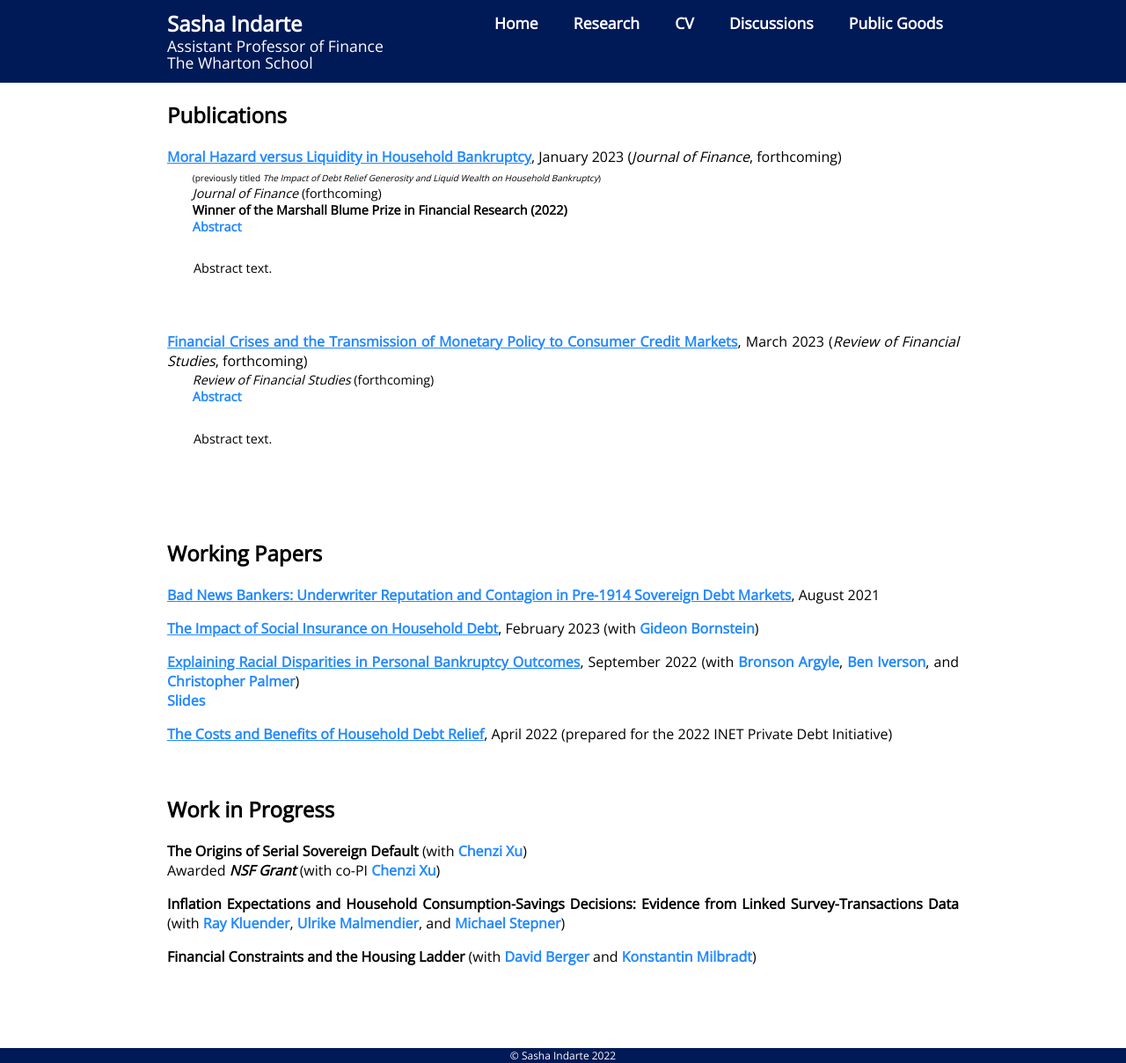
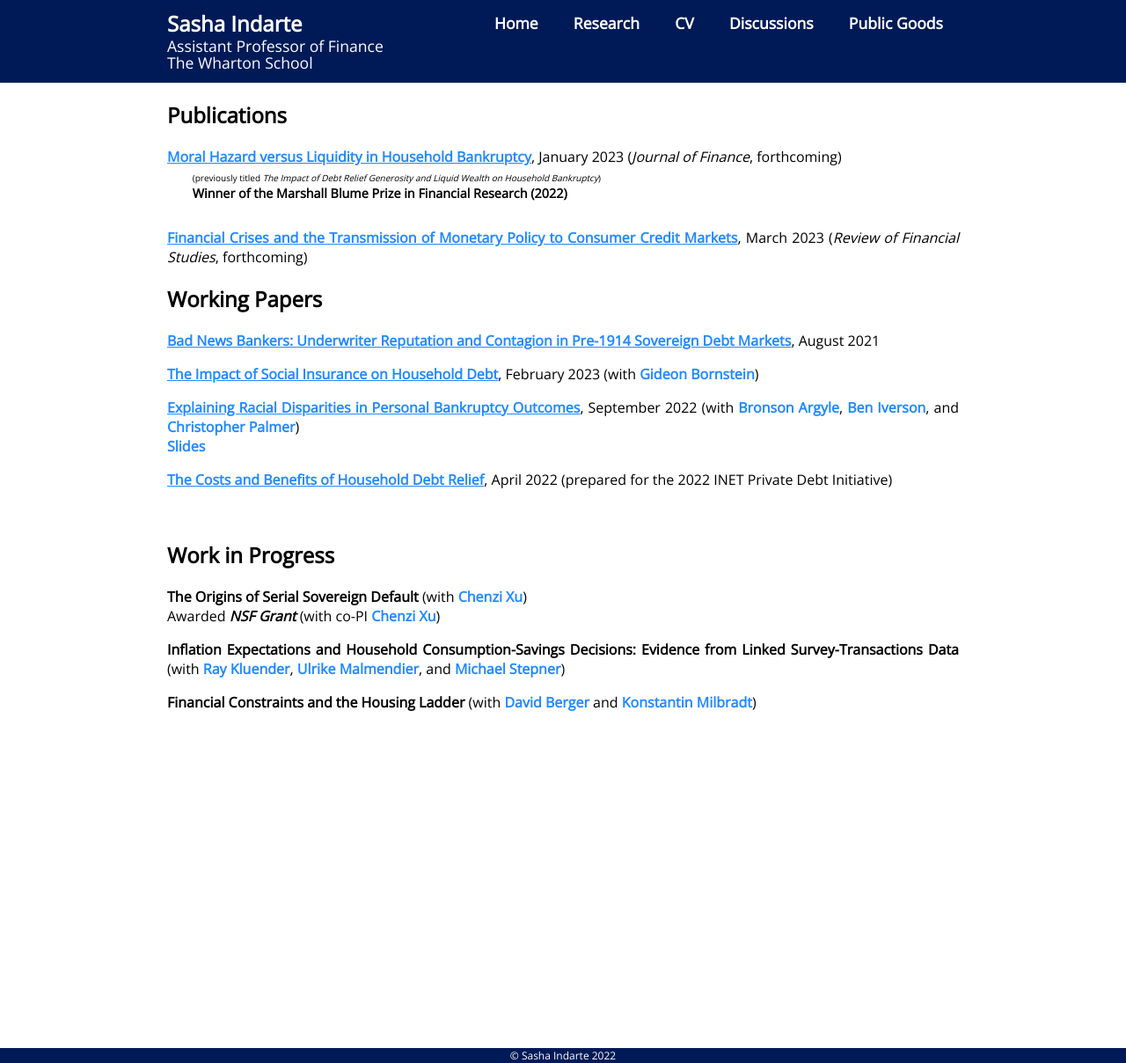
Before and after one commit to sashaindarte/sashaindarte.github.io, a Jekyll site: the page built from research/index.html, in a window 1280 px wide and 1208 px high. Shown: the whole window at 88% size. Built offline with Jekyll 4.4.1, drawn with Linux system fonts in a browser that asks for light colours.

Commit message:
page style

```diff
--- a/research/index.html
+++ b/research/index.html
@@ -13,32 +13,19 @@ title: Sasha Indarte - Research
 		</p>
 		<p style="padding-left:2em;padding-bottom:1em;margin-top:-1em;font-size:0.9em;">
 			<font size="0.7em"> (previously titled <i>The Impact of Debt Relief Generosity and Liquid Wealth on Household Bankruptcy</i>)</font>
+			<!--
 			<br>
-			<i>Journal of Finance</i> (forthcoming)
+			<i>Journal of Finance</i> (forthcoming)-->
 			<br>
 			<b> Winner of the Marshall Blume Prize in Financial Research (2022) </b>
-			<br>
-			<a href="javascript:unhide('abstract_mh_liq');"><b>Abstract</b></a>
-			<div id="abstract_mh_liq" class="hidden">
-			    <p style="padding-left:30px;padding-bottom:10px;margin-top:1px;font-size:.9em;">
-				Abstract text.
-			    </p> <br>
-			</div>
 		</p>
 
 		<p align="justify"> <a href = "/research/si_crises_monetary_policy.pdf">
 			<u><b>Financial Crises and the Transmission of Monetary Policy to Consumer Credit Markets</b></u></a>, March 2023 (<i>Review of Financial Studies</i>, forthcoming)
-		</p>
+		<!--</p>
 		<p style="padding-left:2em;padding-bottom:1em;margin-top:-1em;font-size:0.9em;">
 			<i>Review of Financial Studies</i> (forthcoming)
-			<br>
-			<a href="javascript:unhide('abstract_cus');"><b>Abstract</b></a>
-			<div id="abstract_cus" class="hidden">
-			    <p style="padding-left:30px;padding-bottom:10px;margin-top:1px;font-size:.9em;">
-				Abstract text.
-			    </p> <br>
-			</div>
-		</p>
+		</p>-->
 
 		<br>
 		<h2>Working Papers</h2>
@@ -85,12 +72,3 @@ title: Sasha Indarte - Research
 	</div>
 </div>
 </div><!-- /.blurb -->
-
-<script type="text/javascript">
-    function unhide(divID) {
-      var item = document.getElementById(divID);
-      if (item) {
-        item.className=(item.className=='hidden')?'unhidden':'hidden';
-      }
-    }
-  </script>
```
